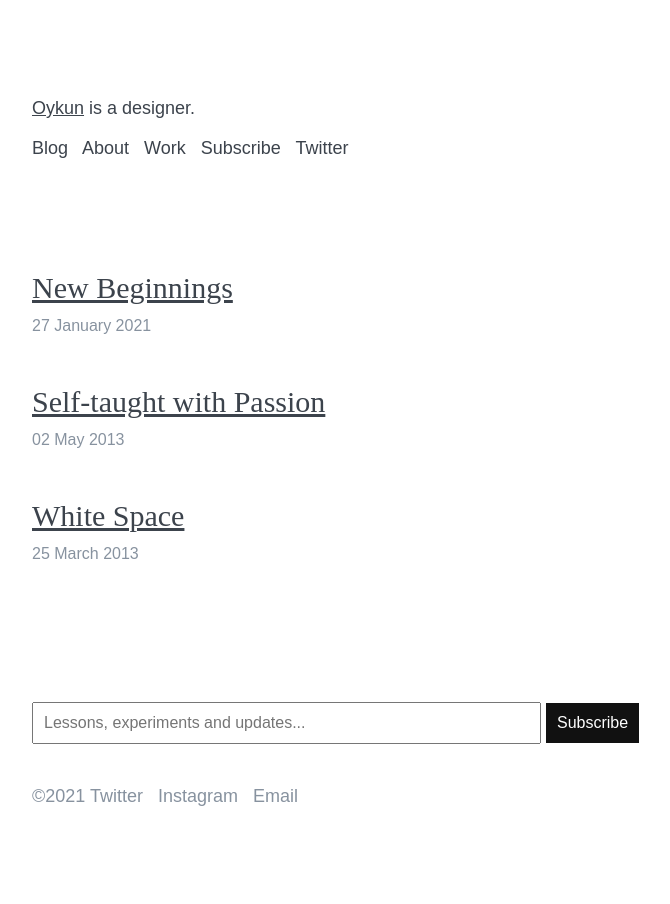
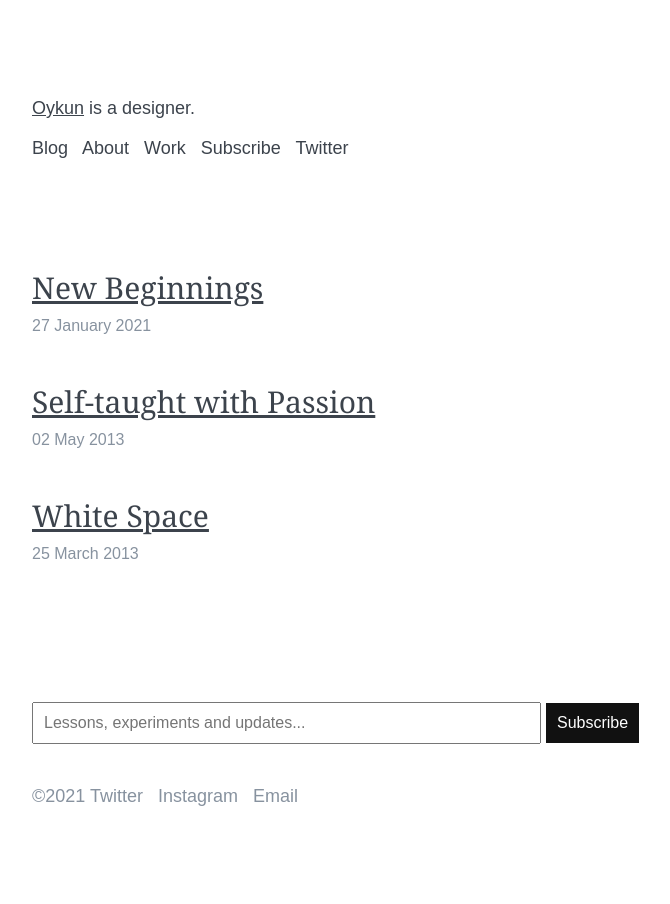
Before and after one commit to oykun/oykun.github.io, a Jekyll site: the page built from index.markdown, in a window 1280 px wide. Shown: the whole page, without its empty margins (258-928 px from the left). Built offline with Jekyll 4.4.1, drawn with Linux system fonts in a browser that asks for light colours.

Commit message:
New Serif as Georgia

```diff
--- a/css/main.scss
+++ b/css/main.scss
@@ -11,6 +11,8 @@
 $white: #fff;
 $link: $dark;
 
+$serif: Georgia;
+$sans-serif: Arial;
 
 /* ---------------------------
 Layout
@@ -52,14 +54,14 @@
 
 body {
 	color: $dark;
-	font-family: "Times New Roman", Times, serif;
+	font-family: $serif;
 	line-height: 1.6rem;
 
 	-webkit-font-smoothing: antialiased;
 	-moz-osx-font-smoothing: grayscale;
 }
 h1, h2, h3, h4, h5 {
-	font-family: Arial;
+	font-family: $sans-serif;
 }
 h1 {
 	line-height: 2.5rem;
@@ -149,7 +151,7 @@
 
 	time {
 		color: $grey;
-		font-family: Arial;
+		font-family: $sans-serif;
 		font-size: 0.8rem;
 	}
 
```
Also changed, not shown: 3 other files.
